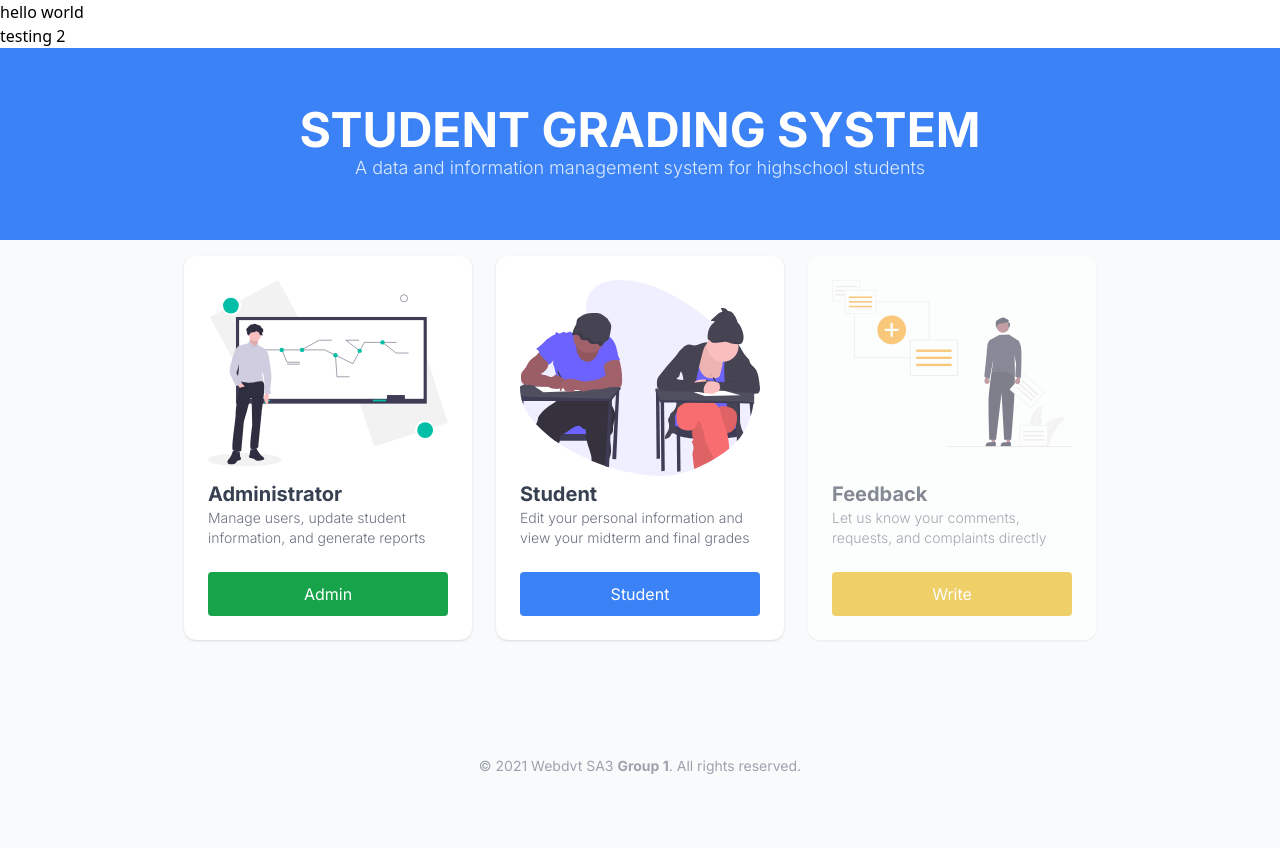
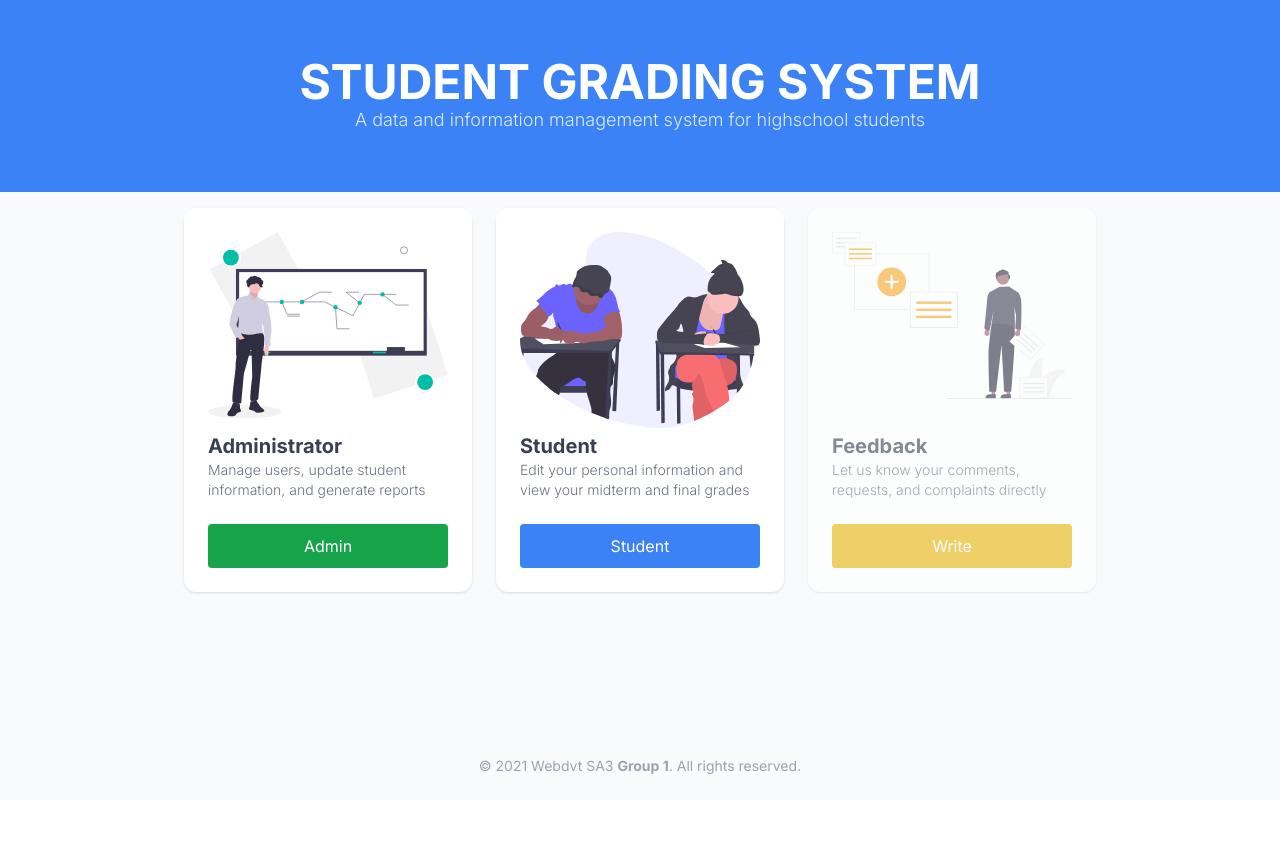
Before and after one commit to lancemartija/Grading-System, a PHP site: page / in a window 1280 px wide. After the commit the page ends 774 px from the top, so only its background shows below. Run offline with PHP 8.4, Linux system fonts and the light colour scheme; style sheets or scripts are compiled from the project's sources.

Commit message:
remove: hello  world and testing line

```diff
--- a/index.php
+++ b/index.php
@@ -13,8 +13,6 @@
 </head>
 
 <body>
-  <p>hello world</p>
-  <p>testing 2</p>
   <main class="h-screen overflow-hidden font-inter bg-gray-50">
     <header class="flex flex-col items-center justify-center w-full h-48 bg-blue-500">
       <h1 class="text-5xl font-bold text-center text-white uppercase">Student Grading System</h1>
```
